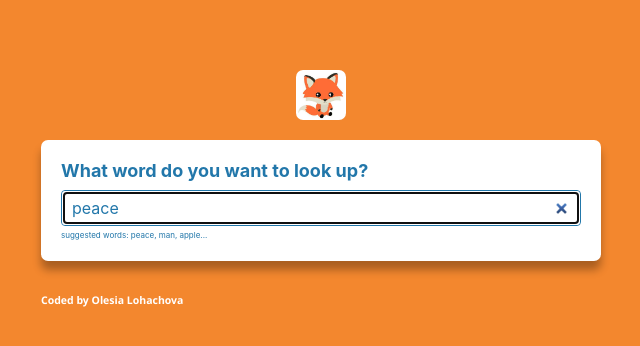
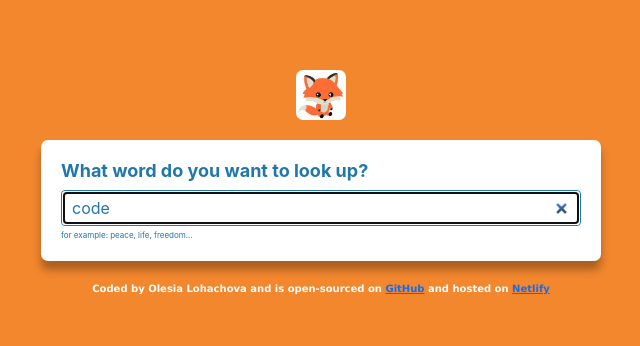
Before and after one commit to logachov/dictionary-search, a React (Create React App) app: page / in a window 1280 px wide. Shown: the top 346 px of the page, without its empty margins (319-959 px from the left). Built offline with nearby package versions, Linux system fonts and the light colour scheme; no server answers.

Commit message:
Added links

```diff
--- a/src/App.css
+++ b/src/App.css
@@ -22,9 +22,13 @@
 }
 
 .footer {
-  margin: 30px auto;
+  margin: 0 auto;
   color: #fff;
-  font-size: 12px;
+  font-size: 10px;
   font-weight: bold;
-  font-family: 'Segoe UI', Tahoma, Geneva, Verdana, sans-serif;
+  font-family: Verdana, Geneva, Tahoma, sans-serif;
 }
+
+.footer p {
+  text-align: center;
+}
--- a/src/App.js
+++ b/src/App.js
@@ -11,10 +11,10 @@ function App() {
           <img src={logo} className="logo img-fluid" alt="logo" />
         </header>
         <main>
-          <Dictionary defaultKeyword="peace" />
+          <Dictionary defaultKeyword="code" />
         </main>
         <footer className="footer">
-          <small>Coded by Olesia Lohachova</small>
+          <p>Coded by Olesia Lohachova and is open-sourced on <a href='https://github.com/logachov/dictionary-search' target="_blank" rel='noreferrer'>GitHub</a> and hosted on <a href='https://unique-bienenstitch-d7dd0b.netlify.app/' target="_blank" rel='noreferrer'>Netlify</a></p>
         </footer>
       </div>
     </div>
--- a/src/Dictionary.js
+++ b/src/Dictionary.js
@@ -51,7 +51,7 @@ export default function Dictionary(props) {
                             autoFocus="on" onChange={newWord} defaultValue={props.defaultKeyword} />
                     </form>
                     <div className="hint">
-                        suggested words: peace, man, apple...
+                        for example: peace, life, freedom...
                     </div>
                 </section>
                 <Results results={results} />
--- a/src/Photos.js
+++ b/src/Photos.js
@@ -9,7 +9,7 @@ export default function Photos(props) {
                     {props.photos.map(function (photo, index) {
                         return (<div className="col-4" key={index}>
                             <a href={photo.src.original} target="_blank" rel="noreferrer">
-                                <img className="img-fluid" src={photo.src.landscape} alt="" />
+                                <img className="img-fluid" src={photo.src.landscape} alt={photo.src.photografer} />
                             </a>
                         </div>);
                     })}
```
